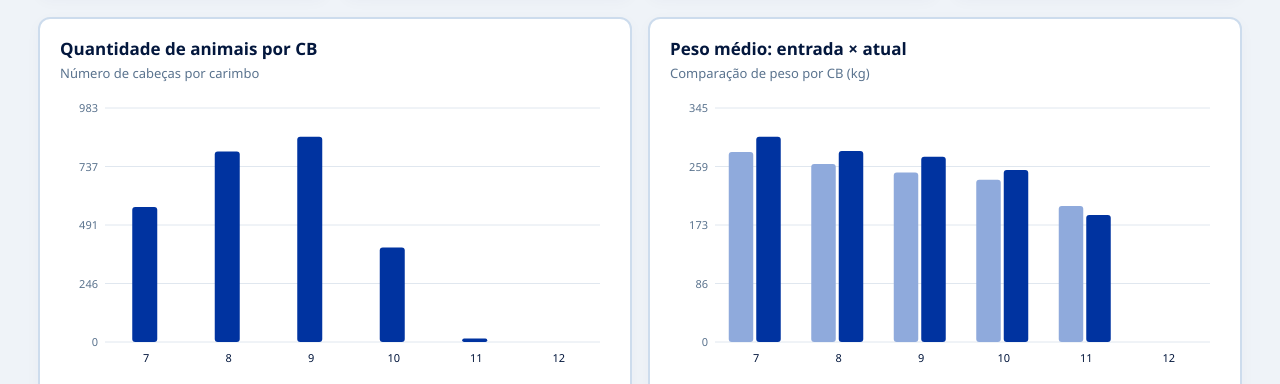
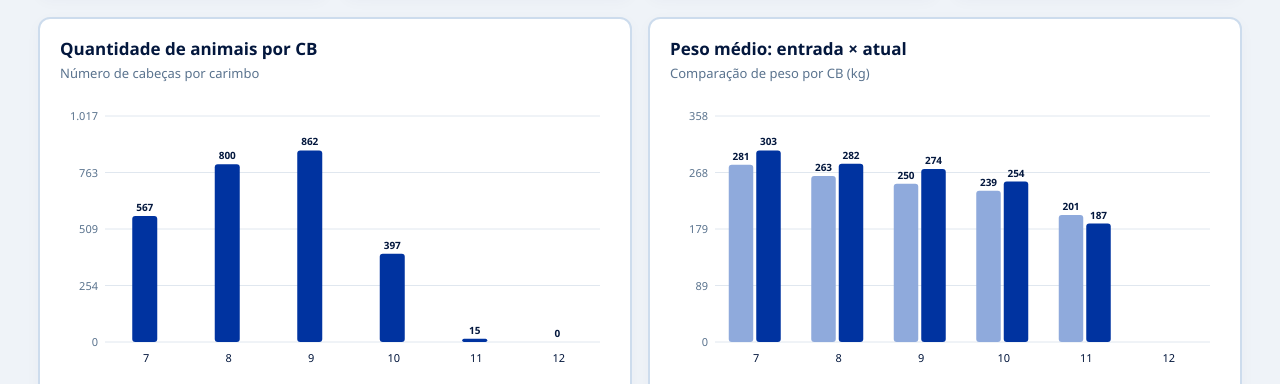
Before and after one commit to sidmarandrade07-hue/Novilhas-Precoce-2026, a plain HTML site: page index.html in a window 1280 px wide. Shown: the part 384-768 px from the top of the page. Drawn offline with Linux system fonts and the light colour scheme.

Commit message:
Add files via upload

```diff
--- a/index.html
+++ b/index.html
@@ -201,8 +201,8 @@ function prepCanvas(id) {
 function drawBars(id, labels, series, unit='') {
     let { c, x, w, h } = prepCanvas(id);
     x.clearRect(0,0,w,h);
-    let L = 45, R = 10, T = 14, B = 37, ph = h - T - B, pw = w - L - R;
-    let max = Math.max(1, ...series.flatMap(s => s.values.filter(v => v != null))) * 1.14;
+    let L = 45, R = 10, T = 22, B = 37, ph = h - T - B, pw = w - L - R;
+    let max = Math.max(1, ...series.flatMap(s => s.values.filter(v => v != null))) * 1.18;
 
     x.font = '11px Segoe UI'; x.fillStyle = '#5a738e'; x.strokeStyle = '#e0e7ef';
     for (let i = 0; i <= 4; i++) {
@@ -221,8 +221,13 @@ function drawBars(id, labels, series, unit='') {
             x.beginPath();
             if (x.roundRect) x.roundRect(xx, yy, Math.max(2, barw - 3), bh, 3); else x.rect(xx, yy, Math.max(2, barw - 3), bh);
             x.fill();
+
+            // Rótulo de valor em cima de cada barra
+            x.fillStyle = '#03173d'; x.font = 'bold 10px Segoe UI'; x.textAlign = 'center';
+            let txt = unit === 'kg/dia' ? Number(v).toFixed(2) : Math.round(v).toLocaleString('pt-BR');
+            x.fillText(txt, xx + (barw - 3) / 2, yy - 5);
         });
-        x.fillStyle = '#03173d'; x.textAlign = 'center';
+        x.fillStyle = '#03173d'; x.font = '11px Segoe UI'; x.textAlign = 'center';
         x.fillText(String(lab), L + i * group + group / 2, T + ph + 20);
     });
 
@@ -317,7 +322,6 @@ function render() {
     drawBars('chartPeso', cbs, [{label:'Entrada (kg)', values:ent, color: colors[3]}, {label:'Atual (kg)', values:atu, color: colors[0]}]);
     legend('legendPeso', [{label:'Peso de entrada (kg)', color: colors[3]}, {label:'Peso atual (kg)', color: colors[0]}]);
 
-    // GMD agora com a cor padrão azul da paleta Jatobá
     drawBars('chartGmd', cbs, [{label:'GMD', values:gm, color: colors[0]}], 'kg/dia');
     legend('legendGmd', [{label:'GMD (kg/dia)', color: colors[0]}]);
 
@@ -335,7 +339,6 @@ function render() {
 
 async function load() {
     try {
-        // Tenta carregar o data.json de forma estática/local compativel com o GitHub Pages
         let res = await fetch('data.json?t=' + Date.now(), {cache: 'no-store'});
         let d = await res.json();
         if (d.stamp !== lastStamp) {
```
